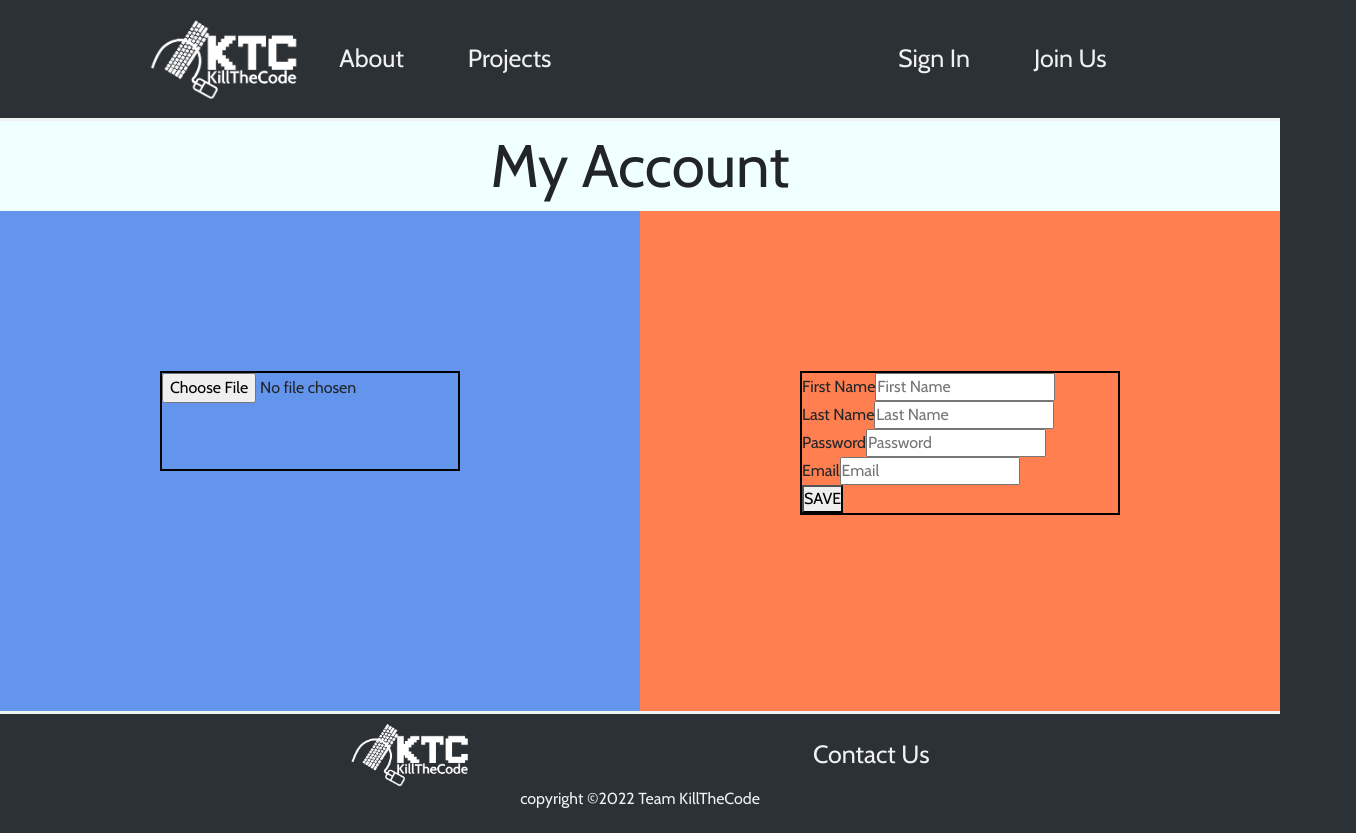
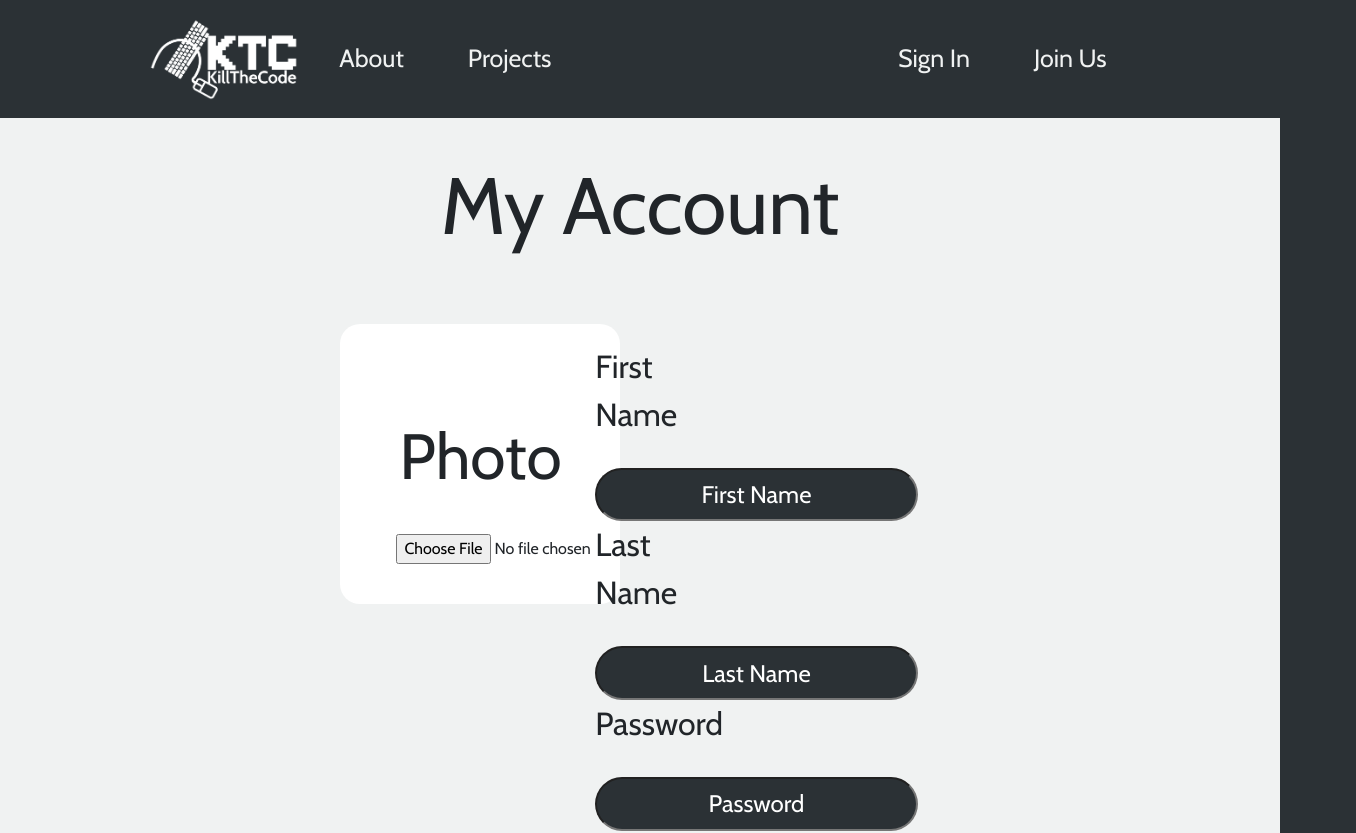
Before and after one commit to Jonghan-park/KillTheCode, a React (Create React App) app in the folder frontend/: page /myaccount in a window 1280 px wide. Shown: the top 833 px of the page, 1356 px wide, since content can reach past the window. Built offline with nearby package versions, Linux system fonts and the light colour scheme.

Commit message:
my account css

```diff
--- a/frontend/src/components/MyAccount/MyAccount.css
+++ b/frontend/src/components/MyAccount/MyAccount.css
@@ -1,33 +1,52 @@
+/* Color: Primary(#2B3135)
+Second(#F0F2F2)
+Title(#FFFD24) */
+
 .myAccountContainer{
-    width: auto;
-    background-color: azure;
+    height: auto;
+
+    background-color: #F0F2F2;
 }
 
 .title{
-    font-size: 60px;
+    font-size: 5rem;
     text-align: center;
+    padding-top: 2%;
 }
 
 .myAccountPhoto{
-    width: 50%;
-    height: 500px;
-    background-color: cornflowerblue;
+    width: 38%;
+    /* height: 500px; */
+    /* background-color: cornflowerblue; */
     /* float:left */
     display: inline-block;
     vertical-align: top;
 }
 
 .myAccountPhotoAdd{
-    margin: 25% 25% 25% 25%;
-    border: 2px solid black;
-    width: 300px;
-    height: 100px;
+    margin: 12% 10% 50% 70%;
+    /* border: 2px solid rgb(212, 25, 25); */
+    background-color: white;
+    width: 35vh;
+    height: 35vh;
+    border-radius: 20px;
+}
+
+.myAccountPh{
+    font-size: 4rem;
+    text-align: center;
+   padding-top:30%;
+}
+
+.myAccountImage{
+    margin-top: 5%;
+    margin-left: 20%;
 }
 
 .myAccountForm{
-    width: 50%;
+    width: 60%;
     height:500px;
-    background-color: coral;
+    /* background-color: coral; */
     /* float:left */
     display: inline-block;
 
@@ -35,11 +54,61 @@
 
 .myAccountInfoGroup{
 
-    margin: 25% 25% 25% 25%;
+    margin: 10% 25% 25% 10%;
     /* display:flex; */
     justify-content: center;
     align-items: center;
-    border: 2px solid black;
+    /* border: 2px solid black; */
+    width: 60%;
+    height: 16rem;
+}
+
+.myAccountLabel{
+    font-size: 2rem;
+    display: inline-block;
+    width: 22%;
+    margin-bottom: 0.8rem;
+    margin-left: 2rem;
+}
+
+/* placeholder 색깔바꾸기 input::input-placeholder {color:white;} */
 
 
+
+input{
+    text-align:center;
+    /* margin-left: 10%;  */
+    /* vertical-align: left; */
 }
+
+::placeholder {
+    color: white;
+    opacity: 1;
+  }
+
+.myAcountFistname, .myAcountLastname, .myAcountPassword, .myAcountEmail{
+    margin-left: 2rem;
+    /* font-weight: bold; */
+    background-color: #2B3135;
+    color: white;
+    width: 70%;
+    height: 21%;
+    font-size: 1.5rem;
+    border-radius: 2rem;
+}
+
+.button{
+    background-color: #2B3135;
+    color: white;
+    margin: 80%;
+    width: 12%;
+    height: 20%;
+    border-radius: 2rem;
+    font-size: 1.5rem;
+    cursor: pointer;
+}
+
+.button:hover {
+    color:#FFFD24;
+    /* transition: 0.7s; */
+}
--- a/frontend/src/components/MyAccount/MyAccount.js
+++ b/frontend/src/components/MyAccount/MyAccount.js
@@ -10,30 +10,33 @@ function MyAccount(){
 
                 <div className="myAccountPhoto">
                     <div className="myAccountPhotoDisplay">
-                    <input className="myAccountPhotoAdd" type="file" accept="image/png, image/jpg"></input>
+                        <div className="myAccountPhotoAdd">
+                            <p className="myAccountPh">Photo  </p>
+                    <input  className="myAccountImage" type="file" accept="image/png, image/jpg"></input>
+                        </div>
                     </div>
                 </div>
 
                 <form className="myAccountForm">
                     <div className="myAccountInfo">
                         <div className="myAccountInfoGroup">
-                        <label>First Name</label>
-                        <input type="text" className="myAcountFistname"  placeholder="First Name"></input>
+                        <label className="myAccountLabel">First Name</label>
+                        <input type="text" className="myAcountFistname mt-3"  placeholder="First Name"></input>
                         <br></br>
 
-                        <label>Last Name</label>
-                        <input type="text"  className="myAcountLastname"  placeholder="Last Name"></input>
+                        <label className="myAccountLabel">Last Name</label>
+                        <input type="text"  className="myAcountLastname  mt-3"  placeholder="Last Name"></input>
                         <br></br>
 
-                        <label>Password</label>
-                        <input type="password" className="myAcountPassword"  placeholder="Password"></input>
+                        <label className="myAccountLabel">Password</label>
+                        <input type="password" className="myAcountPassword  mt-3"  placeholder="Password"></input>
                         <br></br>
 
-                        <label>Email</label>
-                        <input type="email" className="myAcountEmail"  placeholder="Email"></input>
+                        <label className="myAccountLabel">Email</label>
+                        <input type="email" className="myAcountEmail  mt-3"  placeholder="Email"></input>
                         <br></br>
 
-                        <button>SAVE</button>
+                        <button className="button mt-5">SAVE</button>
 
                     </div>
                   </div>
```
